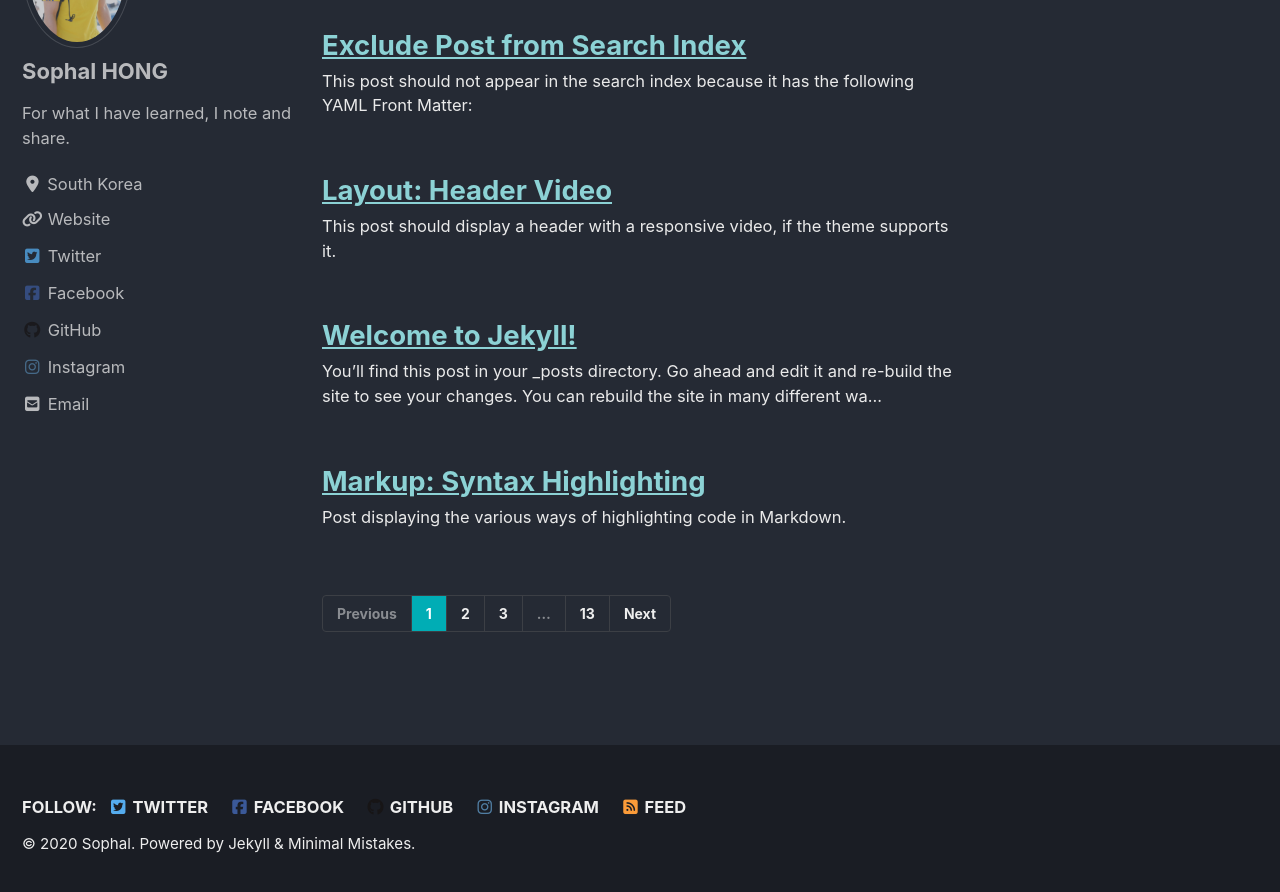
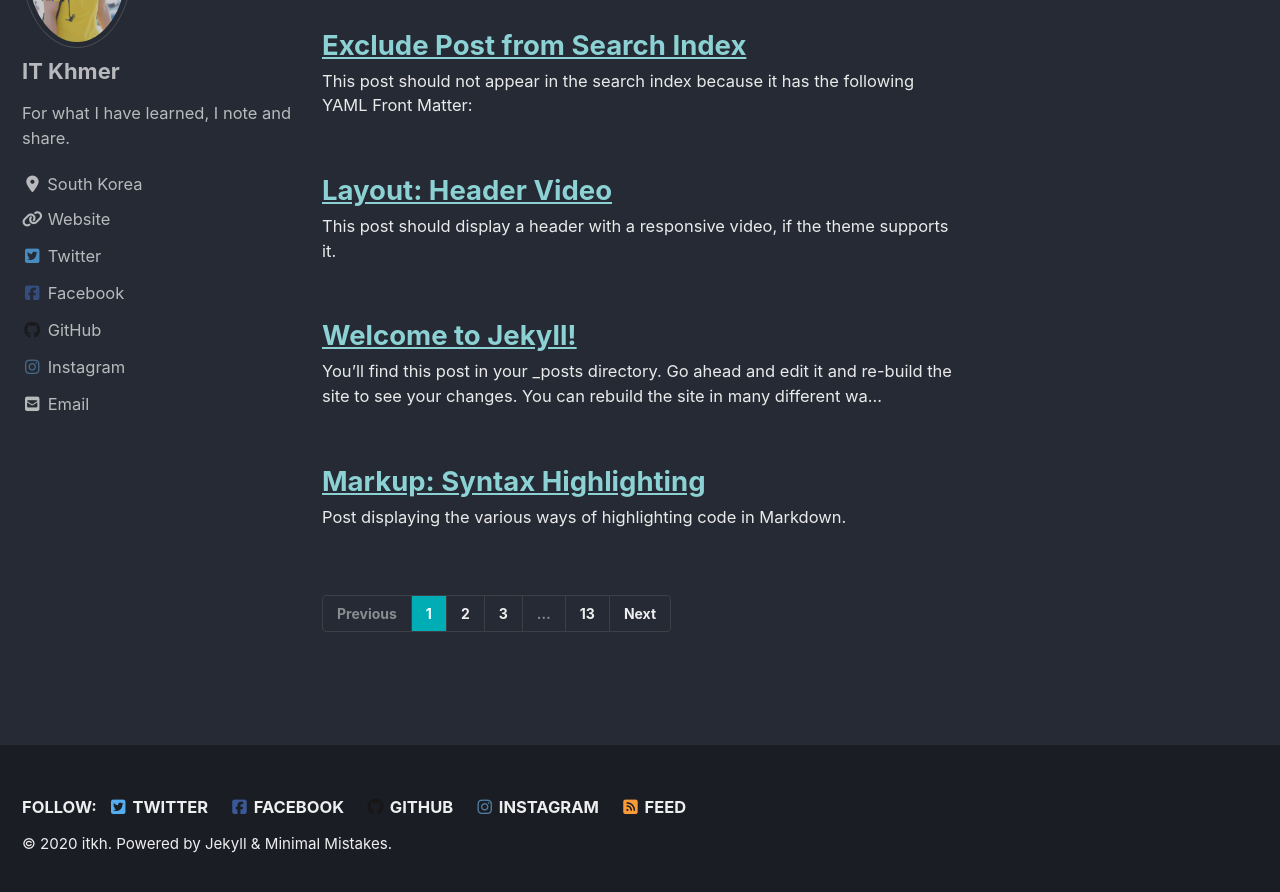
Before and after one commit to itkh/itkh.github.io, a Jekyll site: the page built from index.html, in a window 1280 px wide and 900 px high, scrolled down 411 px. Shown: the top 892 px of the window. Built offline with Jekyll 4.4.1, drawn with Linux system fonts in a browser that asks for light colours; cached includes are drawn as plain includes; nearby versions of some CDN libraries; the list of posts is cut into pages by our own code; some of the changed text lies outside the part shown.

```diff
--- a/_config.yml
+++ b/_config.yml
@@ -16,17 +16,17 @@
 
 # Site Settings
 locale                   : "en-US"
-title                    : "Sophal"
+title                    : "IT Khmer"
 title_separator          : "-"
 subtitle                 : "Personal blog site"
-name                     : "Sophal"
+name                     : "itkh"
 description              : "My personal sharing blog"
 url                      : # the base hostname & protocol for your site e.g. "https://mmistakes.github.io"
 baseurl                  : ""
-repository               : "sophalHong/sophalhong.github.io"
+repository               : "itkh/itkh.github.io"
 teaser                   : # path of fallback teaser image, e.g. "/assets/images/500x300.png"
 logo                     : "/assets/images/ironman-icon.png"
-masthead_title           : "Sophal's blog"
+masthead_title           : "IT Khmer's blog"
 # breadcrumbs            : false # true, false (default)
 words_per_minute         : 200
 comments:
@@ -96,7 +96,7 @@
 
 # Site Author
 author:
-  name             : "Sophal HONG"
+  name             : "IT Khmer"
   avatar           : "/assets/images/sophal.jpg"
   bio              : "For what I have learned, I note and share."
   location         : "South Korea"
```
